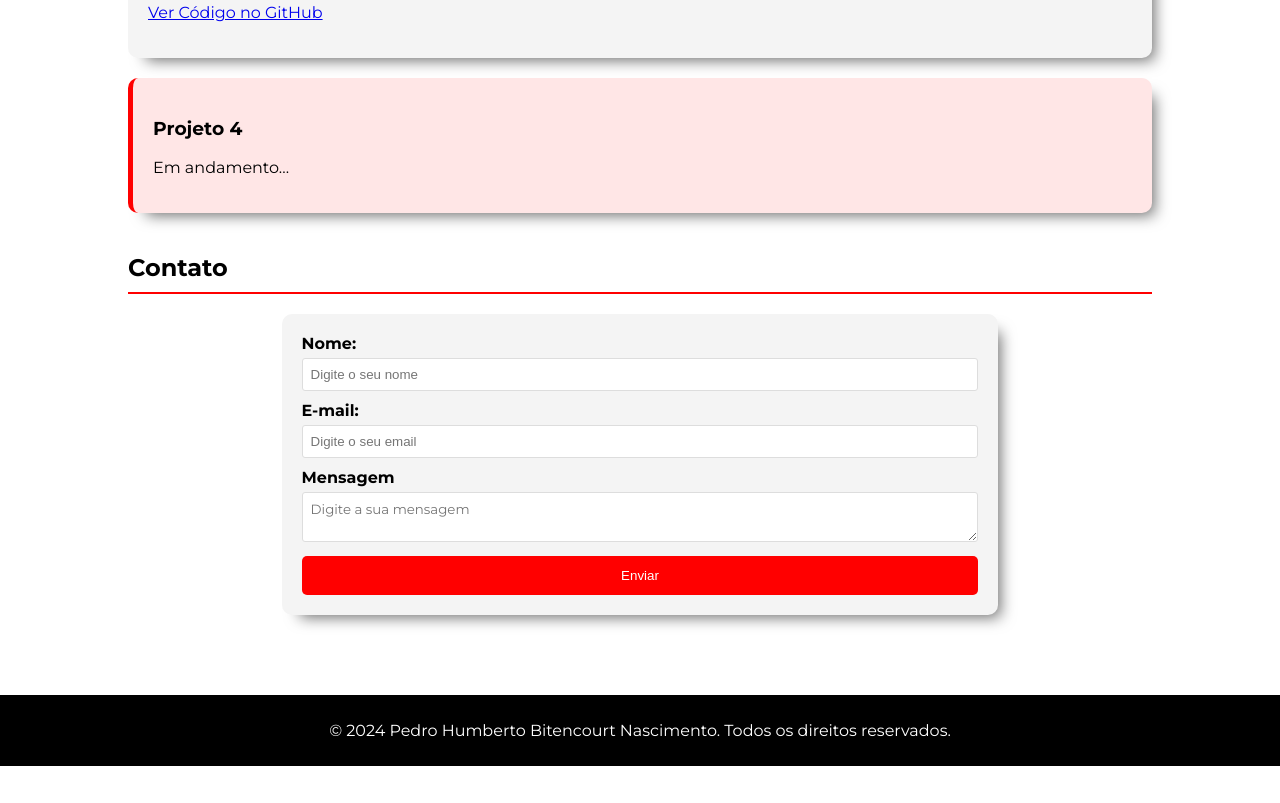
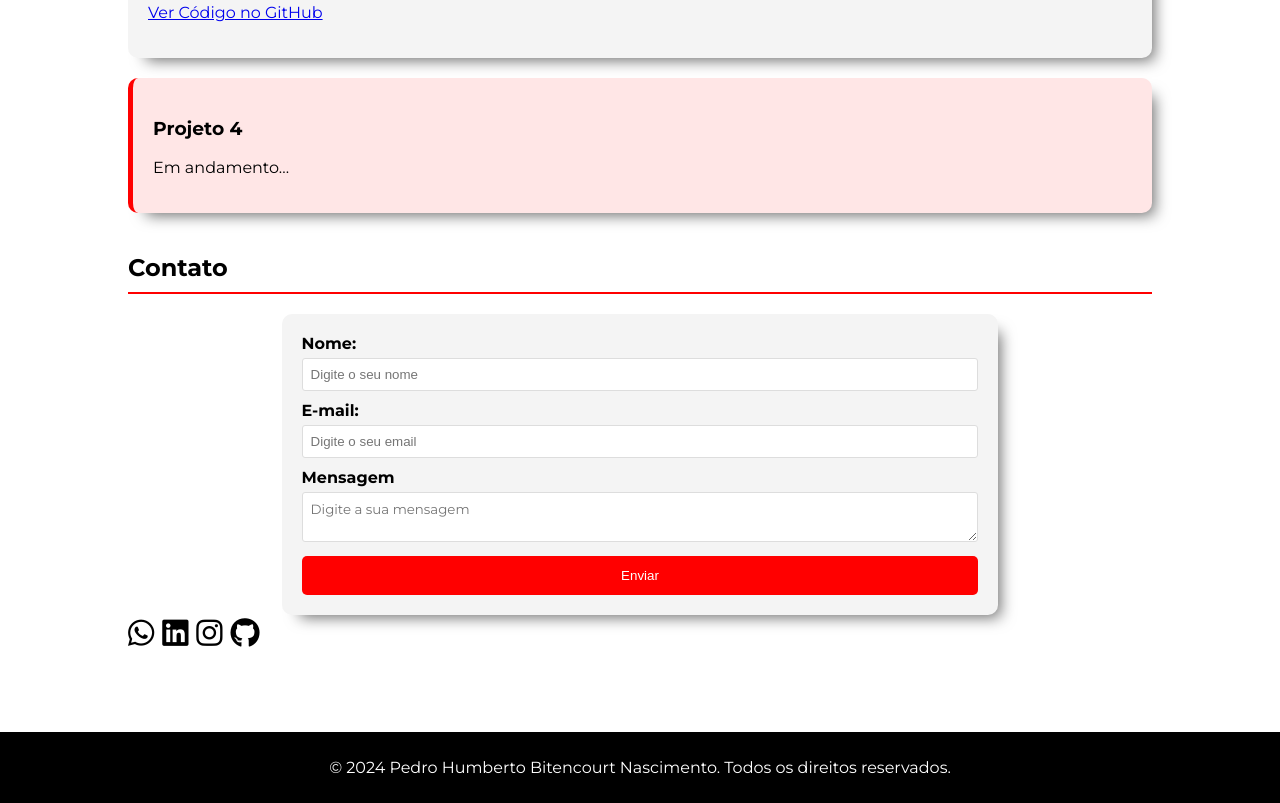
Before and after one commit to PedroBN04/Portfolio, a plain HTML site: page index.html in a window 1280 px wide. Shown: the part 1705-2508 px from the top of the page. Before the commit the page ends 2471 px from the top, so only its background shows below. Drawn offline with Linux system fonts and the light colour scheme.

Commit message:
Update index.html

```diff
--- a/index.html
+++ b/index.html
@@ -109,7 +109,23 @@
 
                 <button type="submit">Enviar</button>
             </form>
+
+            <div class="social-icons">
+                <a href="https://wa.me/+5534998631263" target="_blank" aria-label="WhatsApp">
+                    <i class="fab fa-whatsapp"></i>
+                </a>
+                <a href="https://www.linkedin.com/in/phbngi" target="_blank" aria-label="LinkedIn">
+                    <i class="fab fa-linkedin"></i>
+                </a>
+                <a href="https://www.instagram.com/pedrobn04/" target="_blank" aria-label="Instagram">
+                    <i class="fab fa-instagram"></i>
+                </a>
+                <a href="https://github.com/PedroBN04" target="_blank" aria-label="GitHub">
+                    <i class="fab fa-github"></i>
+                </a>
+            </div>
         </section>
+
     </main>
     <footer>
         <p>&copy; 2024 Pedro Humberto Bitencourt Nascimento. Todos os direitos reservados.</p>
```
